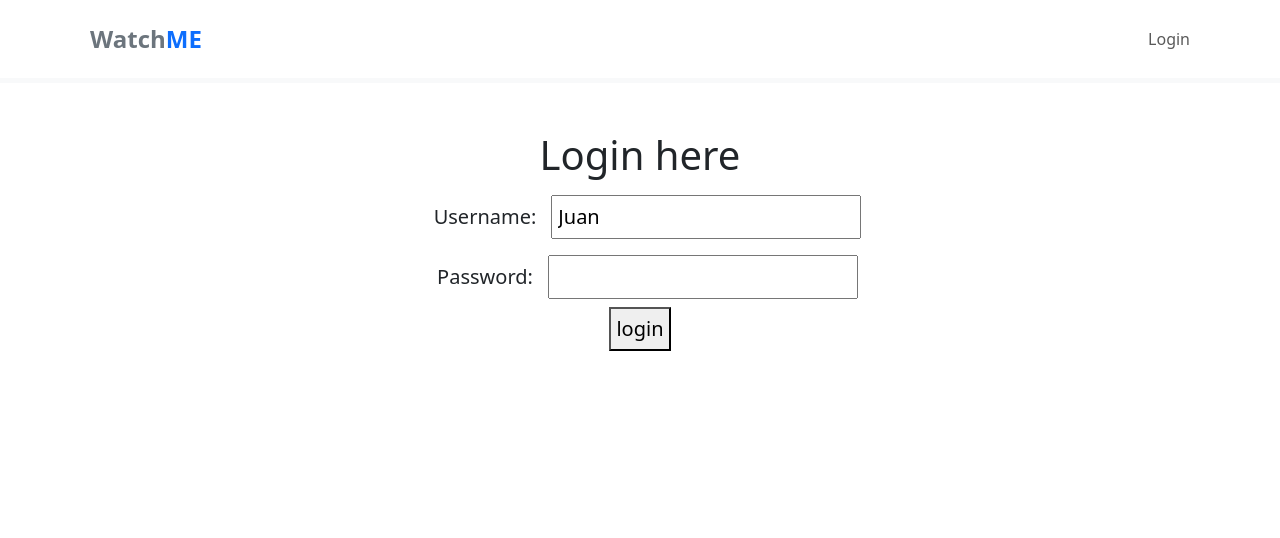
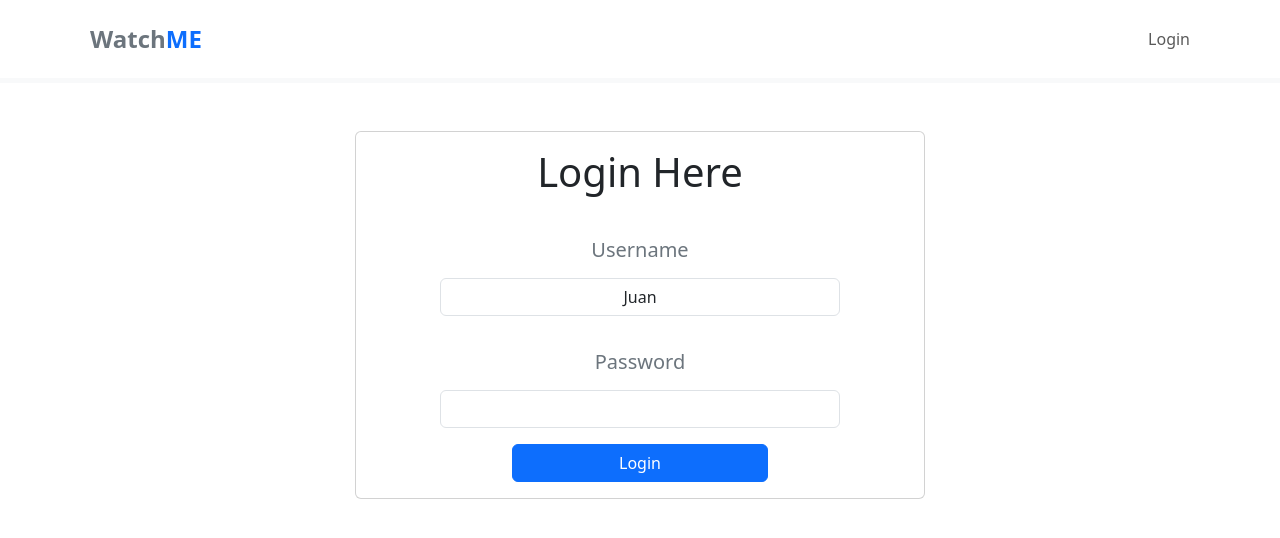
Before and after one commit to JuanTwo779/watch-list-frontend-react, a React (Create React App) app: page / in a window 1280 px wide. Shown: the top 538 px of the page. Built offline with nearby package versions, Linux system fonts and the light colour scheme.

Commit message:
Login form styling

```diff
--- a/src/components/Pages/LoginComponent.jsx
+++ b/src/components/Pages/LoginComponent.jsx
@@ -31,23 +31,59 @@ export default function LoginComponent(){
      }
 
      return (
-          <div className="loginComponent">
-               <h1>Login here</h1>
-               {showErrorMessage && <div className='successMessage'>Authenticated Failed. Please check your credentials.</div>}
+<div className="container mt-5">
+    <div className="row justify-content-center">
+            <div className="card w-50">
+                <div className="card-body">
+                    <h1 className="text-center mb-4">Login Here</h1>
 
-               <div className="loginForm">
-                    <div>
-                         <label>Username: </label>
-                         <input type="text" name="username" value={username} onChange={handleUsernameChange}/>
-                    </div>
-                    <div>
-                         <label>Password: </label>
-                         <input type="password" name="password" value={password} onChange={handlePasswordChange}/>
-                    </div>
-                    <div>
-                         <button type="button" name="login" onClick={handleSubmit}>login</button>
-                    </div>
-               </div>
-          </div>
+                    {showErrorMessage && (
+                        <div className="alert alert-danger" role="alert">
+                            Authentication Failed. Please check your credentials.
+                        </div>
+                    )}
+
+                    <form className="loginForm">
+                        <div className="mb-3">
+                            <label htmlFor="username" className="form-label text-secondary">Username</label>
+                            <div className="col-md-4"></div>
+                            <input
+                                type="text"
+                                id="username"
+                                name="username"
+                                className="form-control m-auto"
+                                value={username}
+                                onChange={handleUsernameChange}
+                                style={{ textAlign: 'center', maxWidth: '400px' }}
+                            />
+                        </div>
+                        <div className="mb-3">
+                            <label htmlFor="password" className="form-label text-secondary">Password</label>
+                            <input
+                                type="password"
+                                id="password"
+                                name="password"
+                                className="form-control m-auto"
+                                value={password}
+                                onChange={handlePasswordChange}
+                                style={{ textAlign: 'center', maxWidth: '400px' }}
+                            />
+                        </div>
+                        <div className="d-grid">
+                            <button
+                                type="button"
+                                className="btn btn-primary m-auto rounded w-50"
+                                name="login"
+                                onClick={handleSubmit}
+                            >
+                                Login
+                            </button>
+                        </div>
+                    </form>
+                </div>
+        </div>
+    </div>
+</div>
+
      )
 }
```
